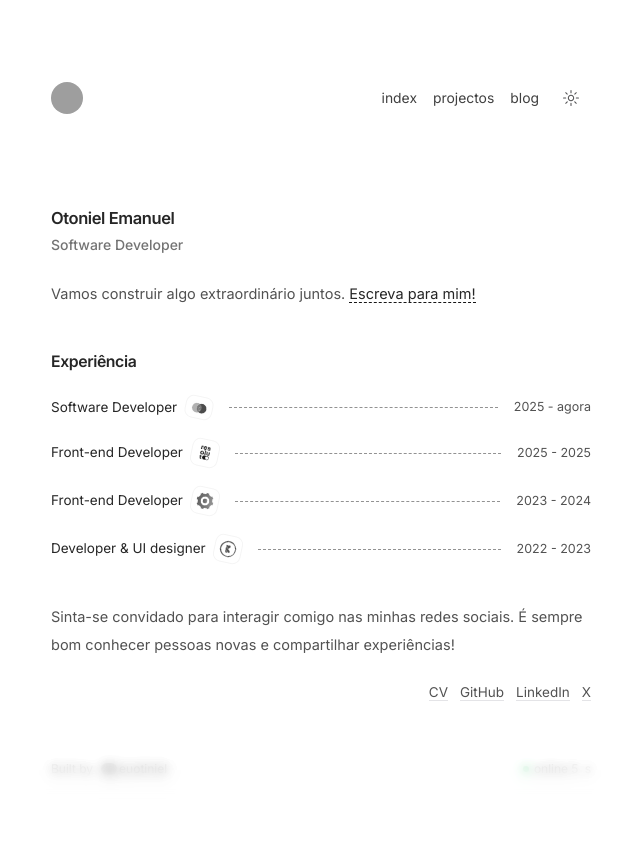
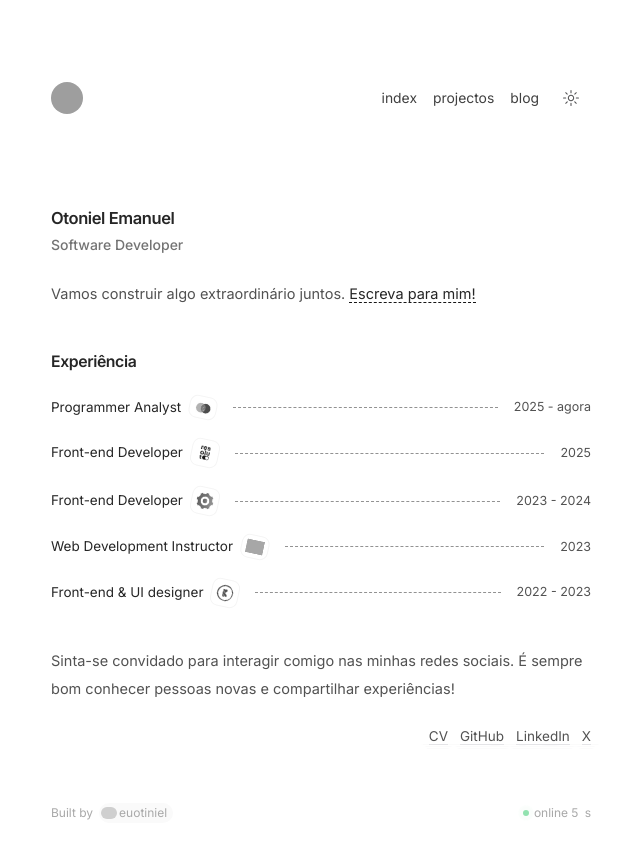
Before and after one commit to euotiniel/euotiniel.com, a Next.js app: page / in a window 1280 px wide. Shown: the top 858 px of the page, without its empty margins (319-959 px from the left). Built offline with nearby package versions, Linux system fonts and the light colour scheme; no server answers; grey boxes are pictures that could not be loaded.

Commit message:
update job roles and company names in experiences

```diff
--- a/src/data/experience.ts
+++ b/src/data/experience.ts
@@ -2,14 +2,14 @@ const experiences = [
     {
       company: 'Banco BIR',
       logo: '/images/works/bancobir_logo.jpg',
-      role: 'Software Developer',
+      role: 'Programmer Analyst',
       period: '2025 - agora',
     },
     {
-      company: 'Resoluto.Digital',
+      company: 'Resoluto Digital',
       logo: '/images/works/resoluto.png',
       role: 'Front-end Developer',
-      period: '2025 - 2025',
+      period: '2025',
     },
     {
       company: 'INOKRI',
@@ -18,9 +18,15 @@ const experiences = [
       period: '2023 - 2024',
     },
     {
+      company: 'INEFOR',
+      logo: '/images/works/inefor.png',
+      role: 'Web Development Instructor',
+      period: '2023',
+    },
+    {
       company: 'Kudika Digital',
       logo: '/images/works/kudika.png',
-      role: 'Developer & UI designer',
+      role: 'Front-end & UI designer',
       period: '2022 - 2023',
     },
   ];
```
